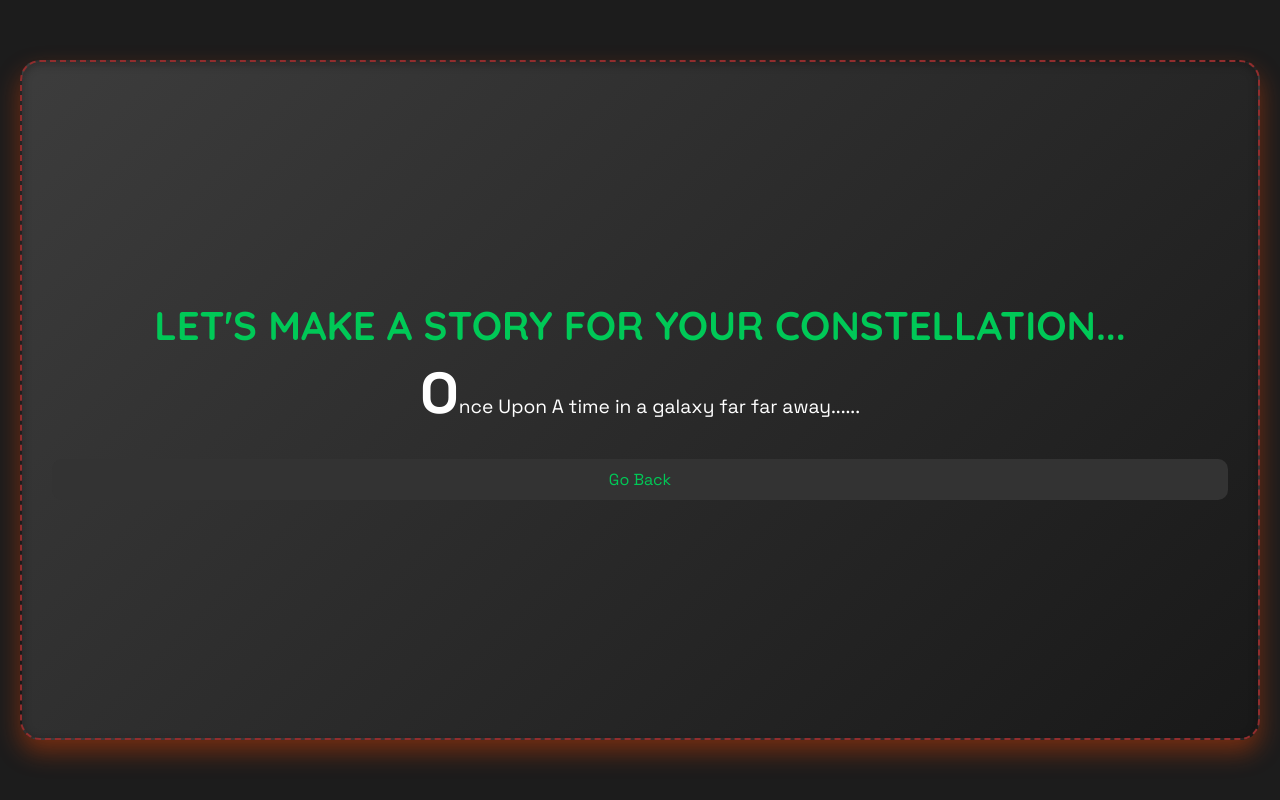
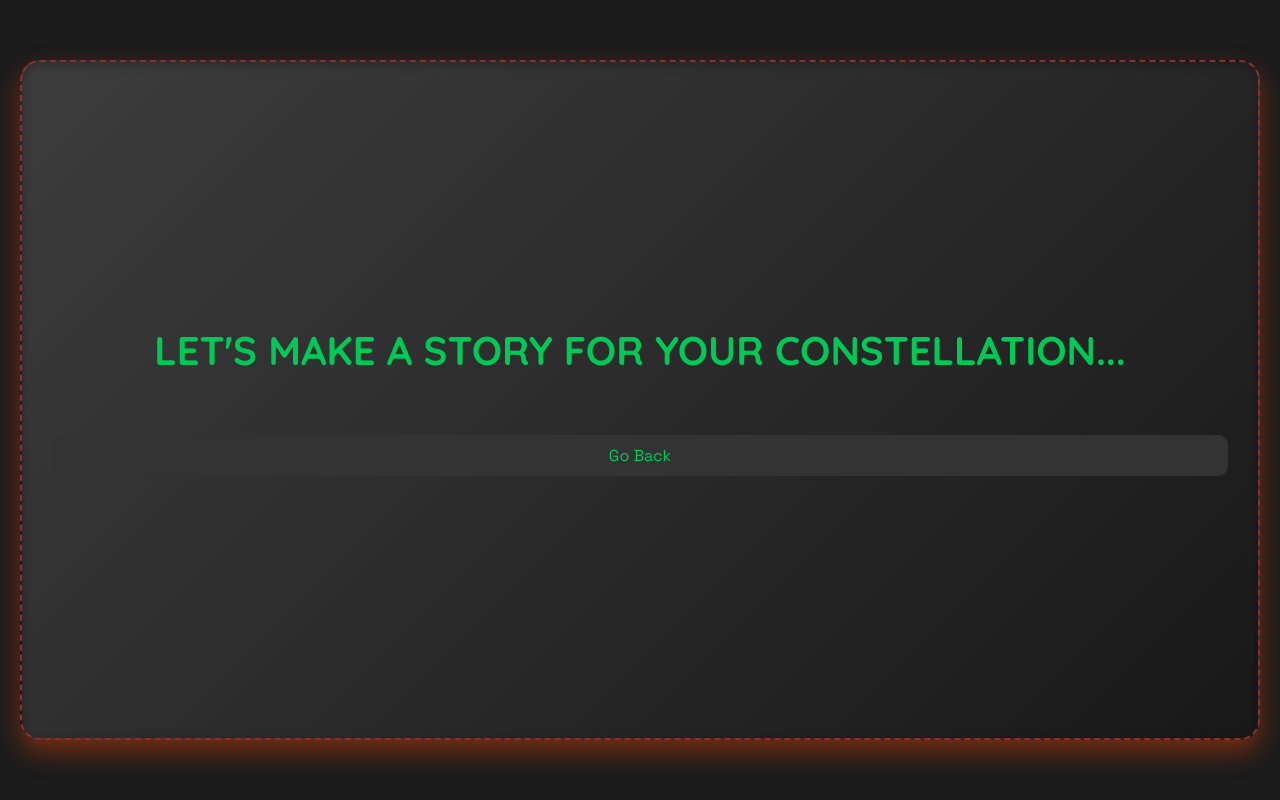
Before and after one commit to departing-earth/departing-earth.github.io, a React (Vite) app: page /story in a window 1280 px wide. Built offline with nearby package versions, Linux system fonts and the light colour scheme; a web font is replaced by a local one.

Commit message:
changed story

```diff
--- a/src/components/StoryPage.jsx
+++ b/src/components/StoryPage.jsx
@@ -5,49 +5,9 @@ import '../assets/styles/StoryPage.css'; // Importing the CSS file
 const StoryPage = () => {
     const navigate = useNavigate();
     const location = useLocation();
-    const [story, setStory] = useState('');
     const [dropCap, setDropCap] = useState('');
     const [processedStory, setProcessedStory] = useState('');
-
-    useEffect(() => {
-        const fetchStory = async () => {
-            // Uncomment the following lines to fetch the story from the backend
-            // const response = await fetch('/api/getStory', {
-            //     method: 'POST',
-            //     headers: {
-            //         'Content-Type': 'application/json',
-            //     },
-            //     body: JSON.stringify({ imageData: location.state.imageData }), // Pass image data if needed
-            // });
-
-            // const data = await response.json();
-            // setStory(data.story); // Assuming the API returns an object with a 'story' property
-
-            // Simulating a fetched story for demonstration purposes
-            const simulatedStory = "Once Upon A time in a galaxy far far away......";
-            setStory(simulatedStory);
-        };
-
-        fetchStory();
-    }, [location]);
-
-    useEffect(() => {
-        if (story) {
-            // Extract the first character for the drop cap
-            const firstCharacter = story.charAt(0); // Get the first character
-
-            // Set the drop cap state
-            setDropCap(firstCharacter); // Set it as the drop cap
-
-            // Get the remaining story starting from the second character
-            const remainingStory = story.length > 1 ? story.slice(1) : ''; // Check for more than one character
-            setProcessedStory(remainingStory.trim()); // Set the remaining story without the first character
-
-            // Log the drop cap and remaining story for debugging
-        }
-    }, [story]); // Only run this effect when `story` changes
-
-    // const story = location.state?.story;
+    const story = location.state?.story;
 
     const handleBackClick = () => {
         navigate(-1);
@@ -58,8 +18,7 @@ const StoryPage = () => {
             <div className="story-page">
                 <h1>Let's make a story for your constellation...</h1>
                 <p>
-                    {dropCap && <span className="drop-cap">{dropCap}</span>}{processedStory}
-
+                    {story}
                 </p>
                 <button onClick={handleBackClick} className="back-button">
                     Go Back
```
